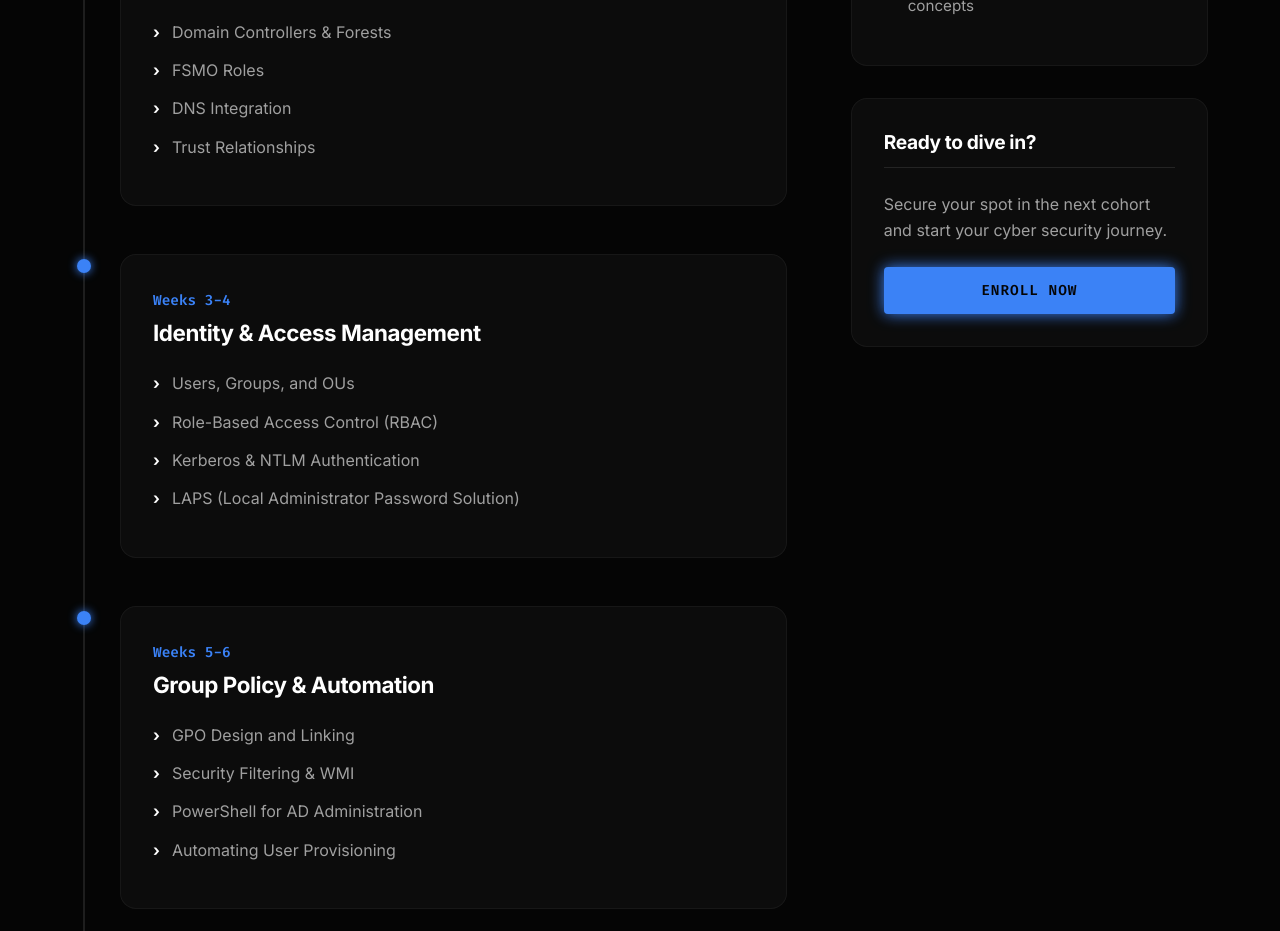
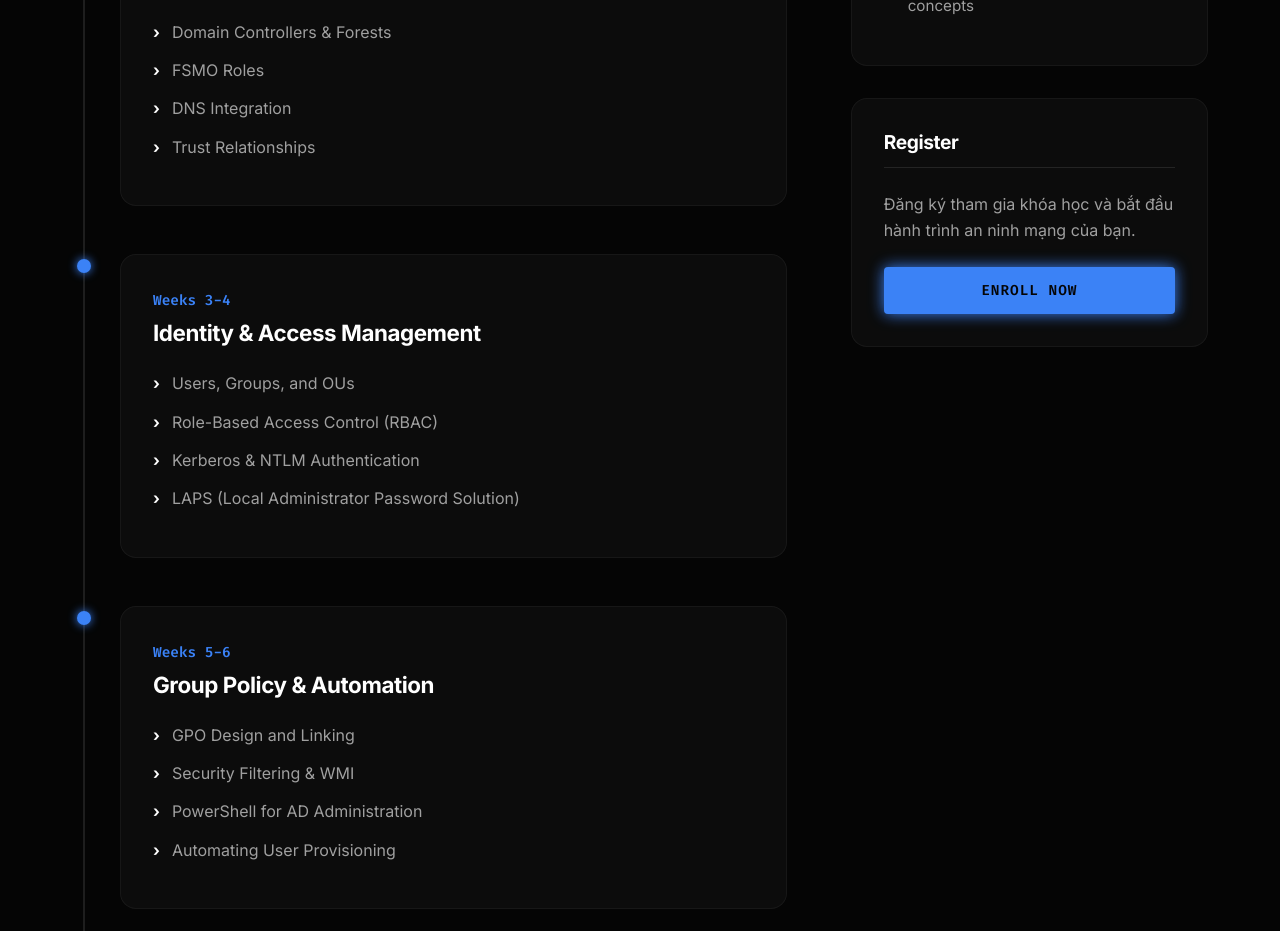
Before and after one commit to tipcoding/cdcyber.org, a React (Vite) app: page /course/ad-mastery in a window 1280 px wide. Shown: the part 900-1831 px from the top of the page. Built offline with nearby package versions, Linux system fonts and the light colour scheme.

Commit message:
Update Course.jsx

```diff
--- a/src/pages/Course.jsx
+++ b/src/pages/Course.jsx
@@ -82,10 +82,10 @@ const Course = () => {
             </div>
 
             <div className="glass-panel sidebar-widget cta-widget">
-              <h3>Ready to dive in?</h3>
-              <p>Secure your spot in the next cohort and start your cyber security journey.</p>
+              <h3>Register</h3>
+              <p>Đăng ký tham gia khóa học và bắt đầu hành trình an ninh mạng của bạn.</p>
               <a
-                href="https://forms.gle/iw7MrUcLKakPAmjE7"
+                href="https://forms.gle/vwwM56Pw3TDfsM8w9"
                 target="_blank"
                 rel="noopener noreferrer"
                 className="btn-cyber w-100"
```
